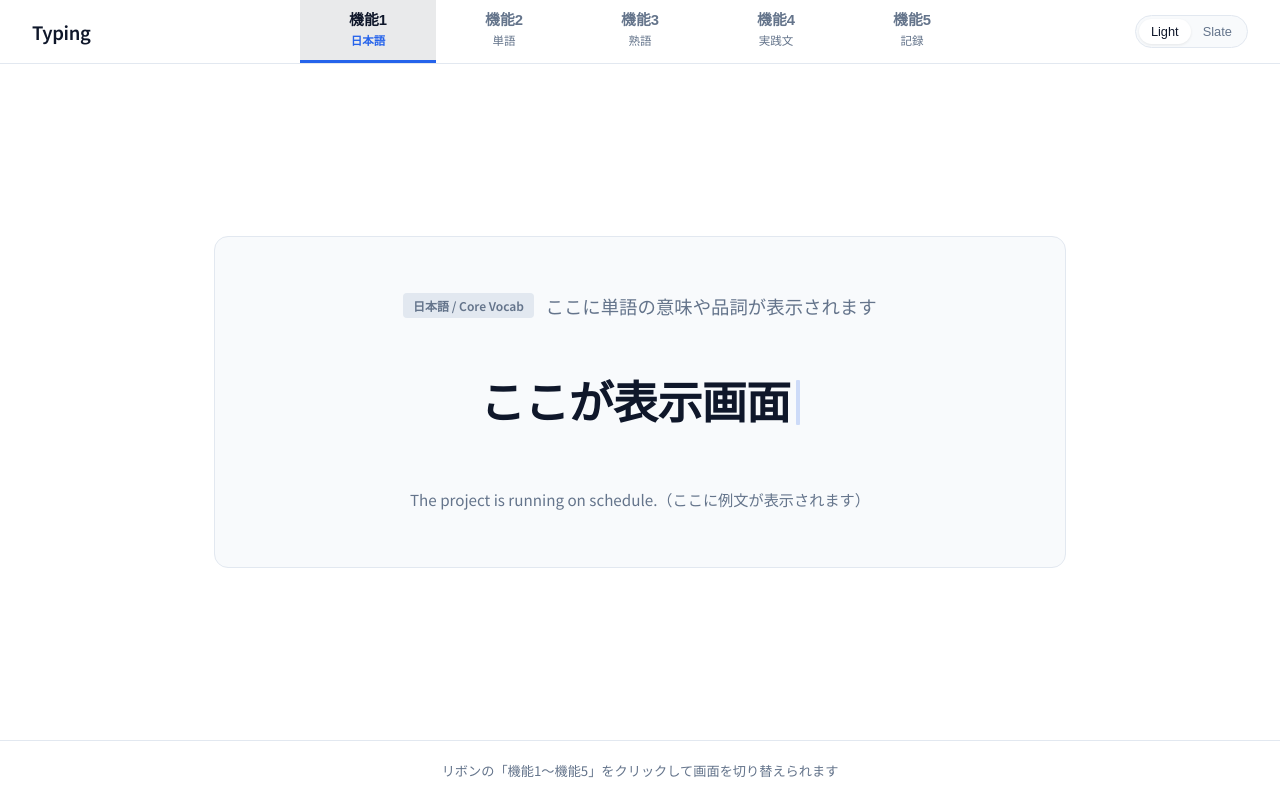
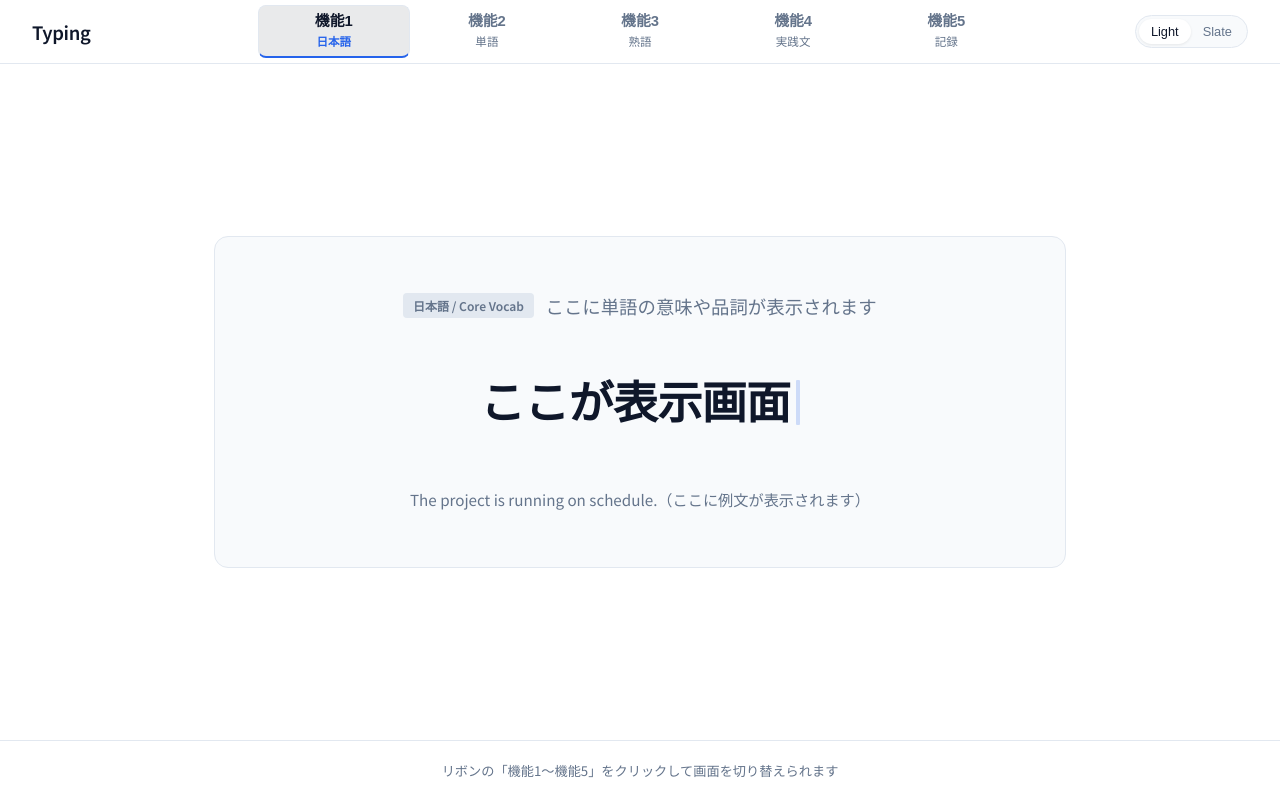
Before and after one commit to imakuma-ryoichi/toeic-typing-app, a React (Vite) app in the folder toeic-typing-app/: page / in a window 1280 px wide. Built offline with nearby package versions, Linux system fonts and the light colour scheme.

Commit message:
uiとりあえず終わり

```diff
--- a/toeic-typing-app/src/App.css
+++ b/toeic-typing-app/src/App.css
@@ -84,14 +84,15 @@ body {
   color: var(--text-primary);
 }
 
-/* リボンと同化し、均等に並ぶタブ */
+/* 上部バーの機能タブナビゲーション（隣接を防ぎ各タブ間にスペースを配置） */
 .ribbon-nav {
   display: flex;
-  align-items: stretch;
+  align-items: center;
   justify-content: center;
   flex: 1;
-  max-width: 680px;
-  margin: 0 1rem;
+  max-width: 1000px;
+  margin: 0 3.5rem;
+  gap: 0.1rem;
 }
 
 .ribbon-tab-btn {
@@ -102,10 +103,11 @@ body {
   justify-content: center;
   gap: 2px;
   background: transparent;
-  border: none;
-  border-bottom: 3px solid transparent;
+  border: 1px solid transparent;
+  border-bottom: 2px solid transparent;
+  border-radius: 8px;
   cursor: pointer;
-  padding: 0 0.5rem;
+  padding: 0.45rem 0.5rem;
   color: var(--text-muted);
   transition: background-color 0.18s ease, color 0.18s ease, border-color 0.18s ease;
 }
@@ -116,11 +118,13 @@ body {
   color: var(--text-primary);
 }
 
-/* アクティブ状態：下部アクセントライン ＋ 背景ハイライト */
+/* アクティブ状態：枠線 ＋ 下部アクセントライン ＋ 背景ハイライト */
 .ribbon-tab-btn.active {
   color: var(--text-primary);
+  background-color: var(--ribbon-active-bg);
+  border-color: var(--border-subtle);
   border-bottom-color: var(--char-caret);
-  background-color: var(--ribbon-active-bg);
+  border-bottom-width: 2px;
 }
 
 .ribbon-tab-title {
--- a/toeic-typing-app/src/App.tsx
+++ b/toeic-typing-app/src/App.tsx
@@ -81,7 +81,7 @@ function App() {
           <div className="brand-logo">Typing</div>
         </div>
 
-        {/* 上のリボンと同化し、均等に並んだ機能タブ */}
+        {/* 上部バーの機能タブナビゲーション */}
         <nav className="ribbon-nav" aria-label="機能ナビゲーション">
           {TABS_CONFIG.map((tab) => {
             const isActive = activeTab === tab.id;
```
